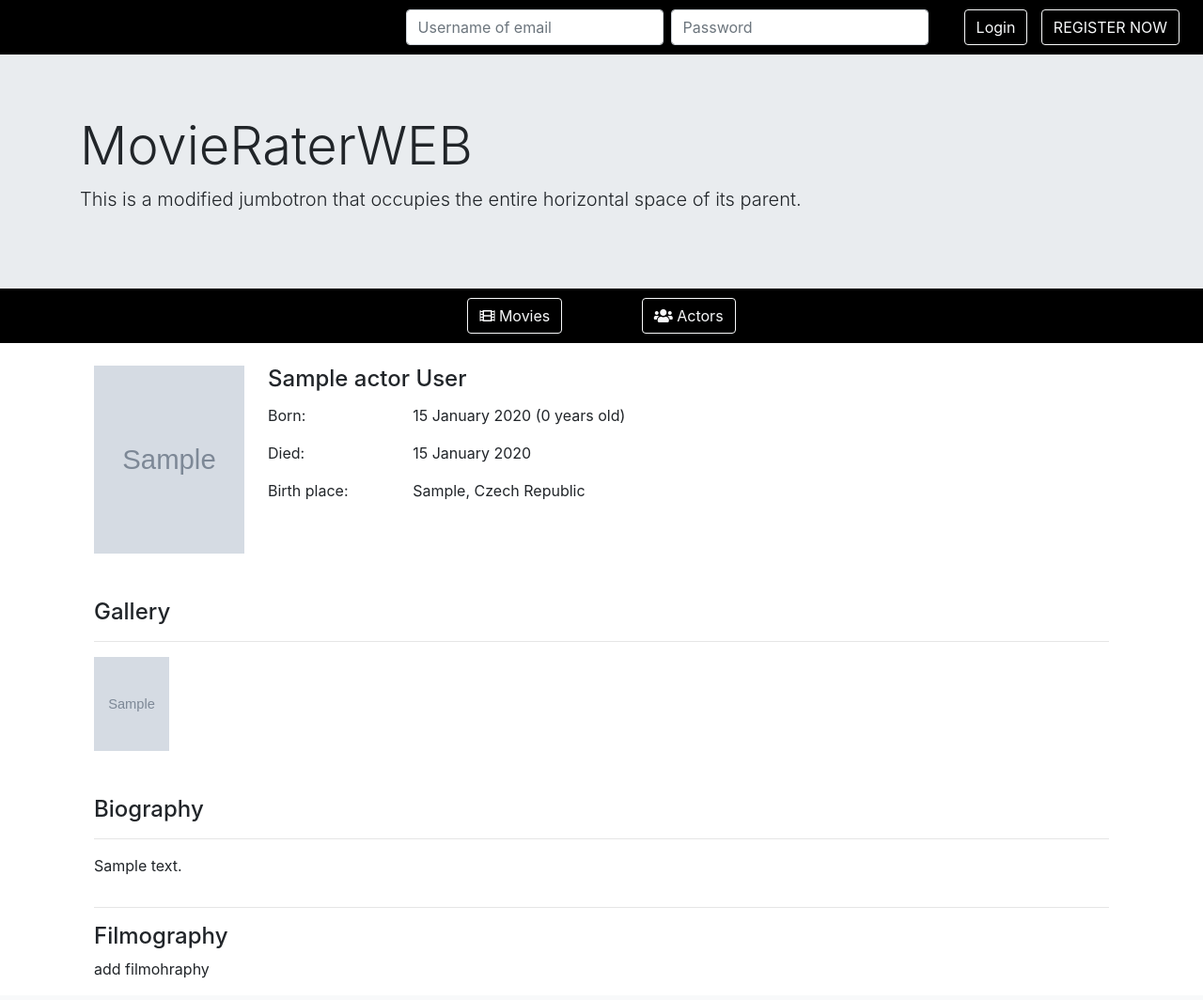
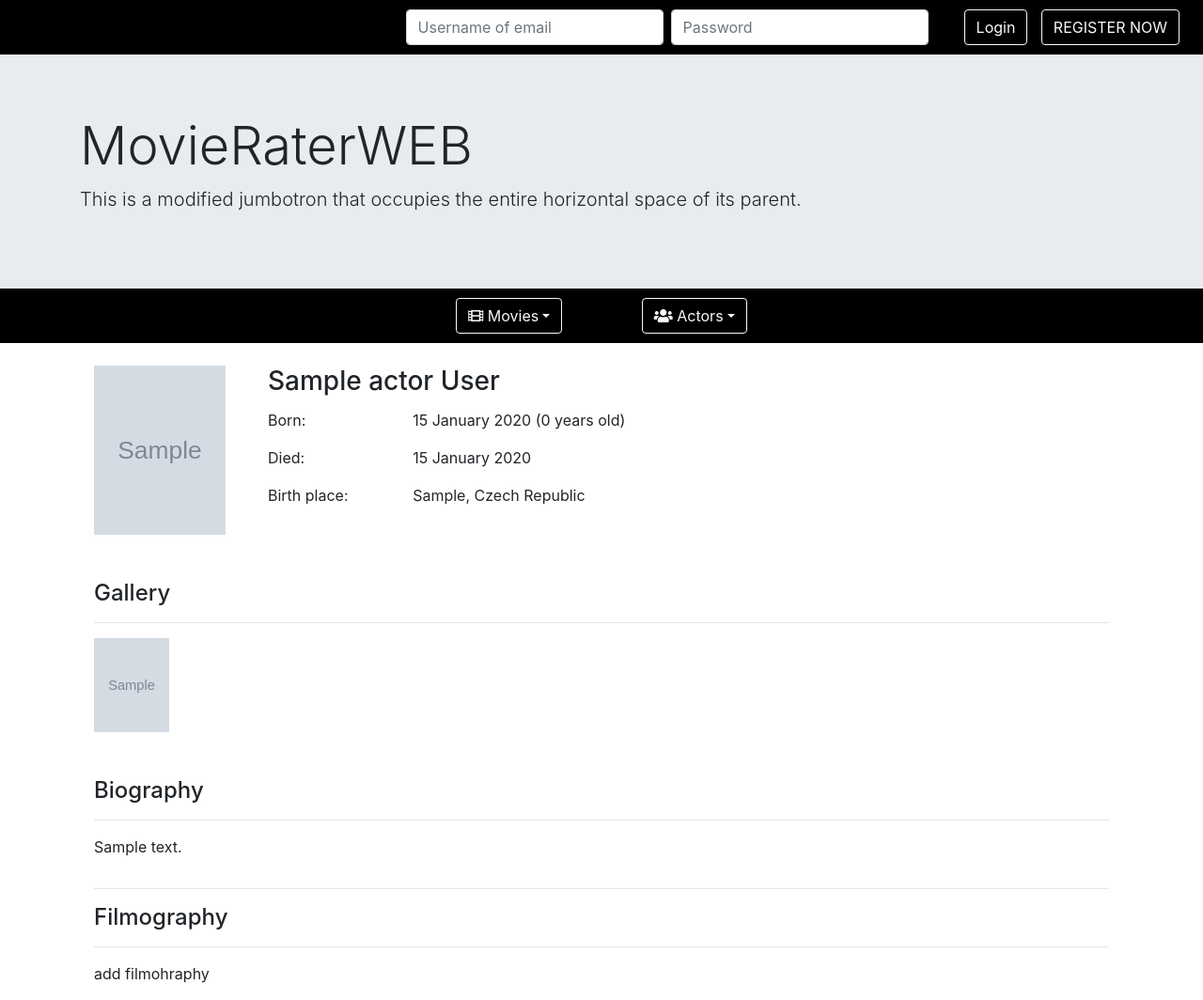
Before and after one commit to Skreczko/MovieRaterWeb, a Django app: a page that uses templates/base.html in a window 1280 px wide. Shown: the whole page at 94% size. Before the commit the page ends 1041 px from the top, so only its background shows below. Run offline with Django 3.2, Linux system fonts and the light colour scheme; tables that the repository leaves empty hold one stand-in row (values such as "Sample post"); grey boxes marked "Sample" are stand-in pictures; some libraries are stand-ins or nearby versions.

Commit message:
added dropdown buttons

```diff
--- a/actors/views.py
+++ b/actors/views.py
@@ -1,4 +1,5 @@
 from django.shortcuts import render
+from django.urls import reverse
 from .models import Actor, ActorComment, ActorGallery
 from .forms import ActorForm
 
@@ -26,3 +27,6 @@ class ActorCreateView(CreateView):
 
 	def form_valid(self, form):
 		return super(ActorCreateView,self).form_valid(form)
+
+	def get_success_url(self):
+		return reverse("actor_list")
--- a/static/css/base.css
+++ b/static/css/base.css
@@ -44,6 +44,10 @@ a:hover {
     margin: 0px 40px;
     }
 
+#add_movie , #add_actor {
+    color: white;
+}
+
 
 /*  actor section */
 
@@ -70,8 +74,8 @@ a:hover {
 }
 
 #actor_image_list {
-    height: 200px;
-    width: 160px;
+    height: 180px;
+    width: 140px;
 
 }
 
--- a/templates/actors/actor_detail.html
+++ b/templates/actors/actor_detail.html
@@ -9,7 +9,7 @@
           <img id="actor_image_list" class="img-responsive" src="/media/{{actor.photo}}" alt="{{actor.last_name}}">
       </div>
       <div class="col-10">
-          <h4 class="card-title">{{object.name}} {{object.last_name}}</h4>
+          <h3 class="card-title">{{object.name}} {{object.last_name}}</h3>
           <div class="row">
               <div class="col-2">
                   <p>Born:</p>
@@ -57,6 +57,7 @@
     <div class="row justify-content-center">
         <div class="col-12">
             <h4>Filmography</h4>
+            <hr>
             <p class="text">add filmohraphy</p>
         </div>
     </div>
--- a/templates/base.html
+++ b/templates/base.html
@@ -14,7 +14,23 @@
           integrity="sha384-mzrmE5qonljUremFsqc01SB46JvROS7bZs3IO2EmfFsd15uHvIt+Y8vEf7N7fWAU" crossorigin="anonymous">
     <link rel="stylesheet" href="https://stackpath.bootstrapcdn.com/bootstrap/4.1.3/css/bootstrap.min.css"
           integrity="sha384-MCw98/SFnGE8fJT3GXwEOngsV7Zt27NXFoaoApmYm81iuXoPkFOJwJ8ERdknLPMO" crossorigin="anonymous">
+
+
+    <script src="https://code.jquery.com/jquery-3.3.1.slim.min.js"
+            integrity="sha384-q8i/X+965DzO0rT7abK41JStQIAqVgRVzpbzo5smXKp4YfRvH+8abtTE1Pi6jizo"
+            crossorigin="anonymous"></script>
+    <script src="https://cdnjs.cloudflare.com/ajax/libs/popper.js/1.14.3/umd/popper.min.js"
+            integrity="sha384-ZMP7rVo3mIykV+2+9J3UJ46jBk0WLaUAdn689aCwoqbBJiSnjAK/l8WvCWPIPm49"
+            crossorigin="anonymous"></script>
+    <script src="https://stackpath.bootstrapcdn.com/bootstrap/4.1.3/js/bootstrap.min.js"
+            integrity="sha384-ChfqqxuZUCnJSK3+MXmPNIyE6ZbWh2IMqE241rYiqJxyMiZ6OW/JmZQ5stwEULTy"
+            crossorigin="anonymous"></script>
+
     <link rel="stylesheet" href="{% static 'css/base.css' %}">
+
+
+
+
     <title>{% block title %}MRW |{% endblock %}</title>
 </head>
     <body>
--- a/templates/form.html
+++ b/templates/form.html
@@ -4,6 +4,8 @@
 
 <form action="." method="POST">{% csrf_token %}
     {{ form|bootstrap }}
+    <br>
     <button class="btn btn-outline-dark my-2 my-sm-0" type="submit">{{button}}</button>
     <a href="{{request.META.HTTP_REFERER}}" class="btn btn-outline-dark my-2 my-sm-0" >Back</a>
 </form>
+<br>
--- a/templates/header.html
+++ b/templates/header.html
@@ -2,6 +2,7 @@
 {% load staticfiles %}
 
 {% include 'navbar.html' %}
+
 
 <div class="jumbotron jumbotron-fluid">
   <div class="container">
@@ -13,8 +14,27 @@
 <div class="container-fluid under_jumbo">
   <div class="row justify-content-center">
     <div class="col-auto">
-          <a class="btn btn-outline-light my-2 my-sm-0" href="{% url 'movie_list' %}" id="movies_list"><i class="fas fa-film" ></i> Movies</a>
-          <a class="btn btn-outline-light my-2 my-sm-0" href="{% url 'actor_list' %}" id="actors_list"><i class="fas fa-users" ></i> Actors</a>
+
+
+        <div class="btn-group" id="movies_list" role="group">
+          <a class="btn btn-outline-light my-2 my-sm-0 dropdown-toggle" data-toggle="dropdown" aria-haspopup="false"
+             aria-expanded="false" href="{% url 'movie_list' %}"><i class="fas fa-film" ></i> Movies</a>
+             <div class="dropdown-menu">
+                 <a class="dropdown-item" href="{% url 'movie_list' %}"><i class="fas fa-list"></i> Movie List</a>
+                 <a class="dropdown-item" href="#"><i class="fas fa-plus"></i> Add Movie</a>
+             </div>
+        </div>
+
+        <div class="btn-group " id="actors_list" role="group">
+          <a class="btn btn-outline-light my-2 my-sm-0 dropdown-toggle" data-toggle="dropdown" aria-haspopup="false"
+             aria-expanded="false" href="{% url 'actor_list' %}"><i class="fas fa-users" ></i> Actors</a>
+             <div class="dropdown-menu">
+                 <a class="dropdown-item" href="{% url 'actor_list' %}"><i class="fas fa-list"></i> Actor List</a>
+                 <a class="dropdown-item" href="{% url 'actor_create' %}"><i class="fas fa-plus"></i> Add Actor</a>
+             </div>
+        </div>
+
+
 
     </div>
   </div>
```
Also changed, not shown: media/actors/alive-alive/alive-alive.jpg (added), media/actors/dead-dead/dead-dead.jpg (added).
